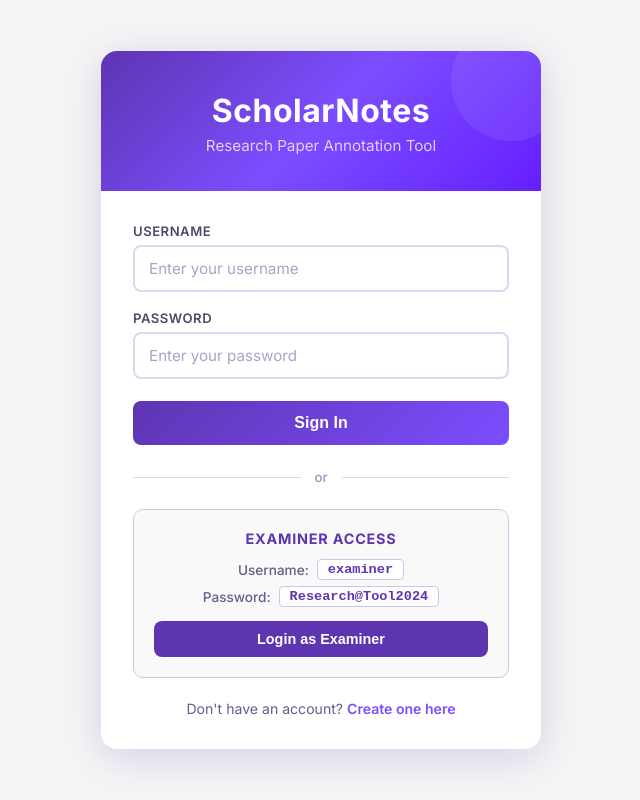
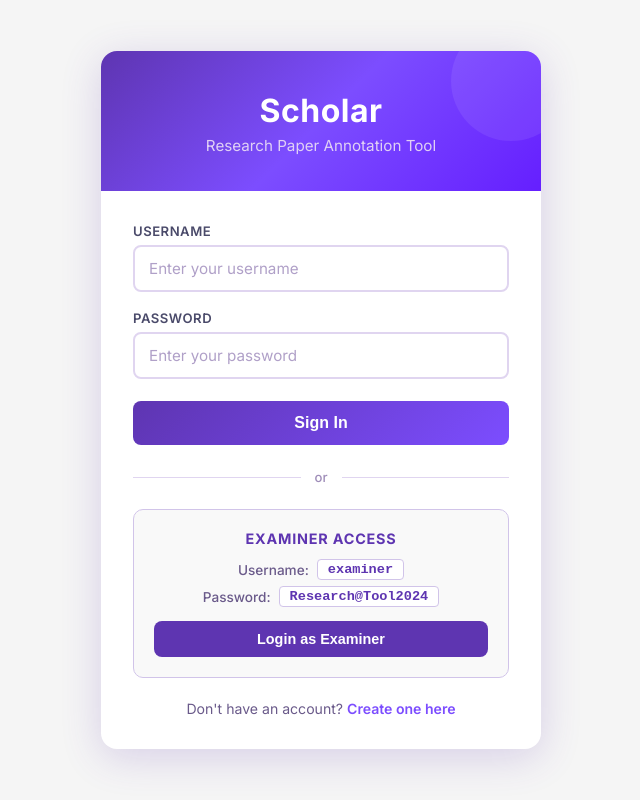
Before and after one commit to VinodAsari23/Devsecops, a React (Create React App) app in the folder frontend/: page /login in a window 1280 px wide. Shown: the whole page, without its empty margins (319-959 px from the left). Built offline with nearby package versions, Linux system fonts and the light colour scheme; no server answers.

Commit message:
Update login page brand header to reflect new branding

```diff
--- a/frontend/src/pages/Login.js
+++ b/frontend/src/pages/Login.js
@@ -61,7 +61,7 @@ const Login = () => {
       <div className="login-card">
         <div className="login-header">
           <div className="login-header-decoration"></div>
-          <h1 className="login-brand">ScholarNotes</h1>
+          <h1 className="login-brand">Scholar</h1>
           <p className="login-subtitle">Research Paper Annotation Tool</p>
 
         </div>
```
